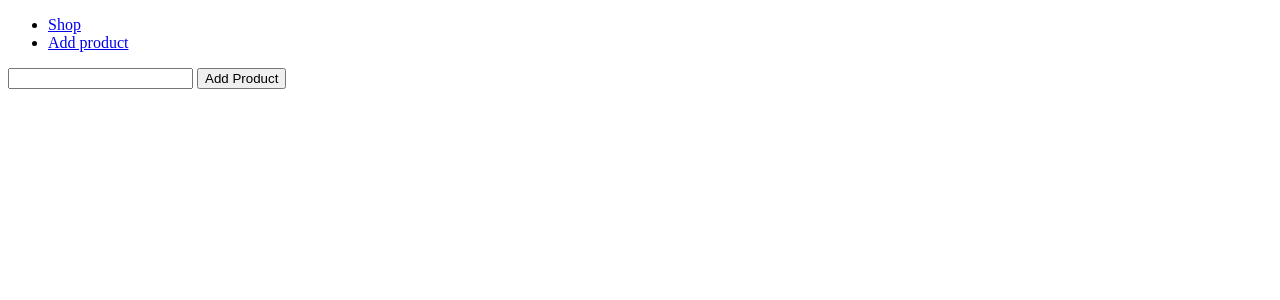
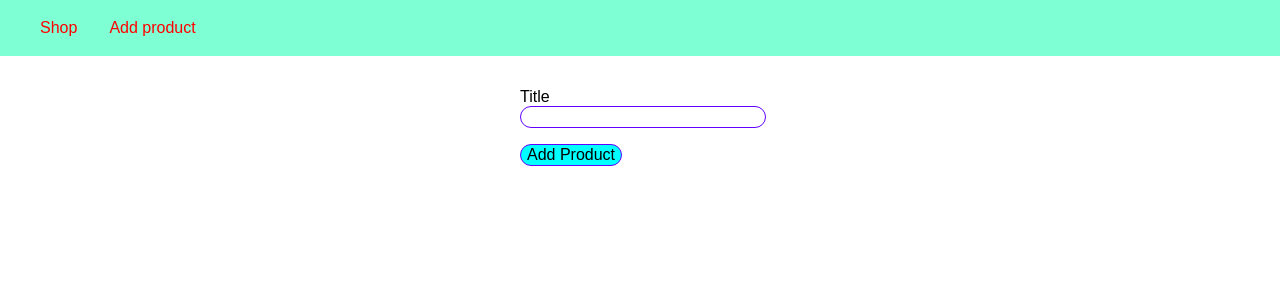
Before and after one commit to tprazniewski/Node-PlayGround, a Node server app: page /admin/add-product in a window 1280 px wide; the page is wider, and only the part inside the window is pictured. Shown: the top 300 px of that part. Run offline with Node 20, Linux system fonts and the light colour scheme.

Commit message:
Create Css styling

```diff
--- a/Express/views/add-product.html
+++ b/Express/views/add-product.html
@@ -1,25 +1,110 @@
 <!DOCTYPE html>
 <html lang="en">
   <head>
-    <meta charset="UTF-8">
-    <meta http-equiv="X-UA-Compatible" content="IE=edge">
-    <meta name="viewport" content="width=device-width, initial-scale=1.0">
+    <meta charset="UTF-8" />
+    <meta http-equiv="X-UA-Compatible" content="IE=edge" />
+    <meta name="viewport" content="width=device-width, initial-scale=1.0" />
     <title>add-product</title>
+    <style>
+      body {
+        padding: 0;
+        margin: 0;
+        font-family: sans-serif;
+      }
+      main {
+        padding: 1rem;
+      }
+      .main-header {
+        width: 100%;
+        height: 3.5rem;
+        background-color: aquamarine;
+        padding: 0 1.5rem;
+      }
+
+      .main-header__nav {
+        height: 100%;
+        display: flex;
+        align-items: center;
+      }
+      .main-header__item-list {
+        list-style: none;
+        margin: 0;
+        padding: 0;
+        display: flex;
+      }
+      .main-header__item {
+        padding: 0 1rem;
+      }
+      .main-header__item a {
+        text-decoration: none;
+        color: red;
+      }
+      .main-header__item a:active,
+      .main-header__item a:hover {
+        color: blue;
+      }
+
+      .product-form {
+        width: 15rem;
+        max-width: 90%;
+        margin: auto;
+      }
+
+      .form-control label,
+      .form-control input{
+        /*  takes a full avaialble width: ; */
+        display: block;
+        width: 100%;
+      }
+
+      .form-control{
+        margin: 1rem 0;
+      }
+      .form-control input{
+        border: 1px solid #6200ff;
+        font: inherit;
+        border-radius: 1rem;
+        color:darkblue;
+        cursor: pointer;
+
+      }
+      button {
+        font:inherit;
+        border: 1px solid #6200ff;
+        background-color: aqua;
+        border-radius: 1rem;
+        cursor: pointer;
+
+      }
+      button:hover,
+      button:active{
+        background-color: #6200ff;
+        color: white;
+      }
+    </style>
   </head>
   <body>
-    <header>
-        <nav>
-            <ul>
-                <li> <a href="/"> Shop</a> </li>
-                <li> <a href="/admin/add-product"> Add product</a> </li>
+    <header class="main-header">
+      <nav class="main-header__nav">
+        <ul class="main-header__item-list">
+          <li class="main-header__item">
+            <a href="/"> Shop</a>
+          </li>
+          <li class="main-header__item">
+            <a class="active" href="/admin/add-product"> Add product</a>
+          </li>
         </ul>
       </nav>
     </header>
 
     <main>
-        <form action="/admin/add-product" method="POST">
-            <input type="text" name="title"/>
-            <button type="submit">Add Product  </button>
+      <form class="product-form" action="/admin/add-product" method="POST">
+        <div class="form-control">
+            <labe for="title"> Title </labe>
+            <input type="text" name="title" id="title">
+
+        </div>
+        <button type="submit">Add Product</button>
       </form>
     </main>
   </body>
```
Also changed, not shown: Express/views/page-not-found.html (+52 -3 lines), Express/views/shop.html (+47 -5 lines). Lines whose indentation alone changed are shown as unchanged.
